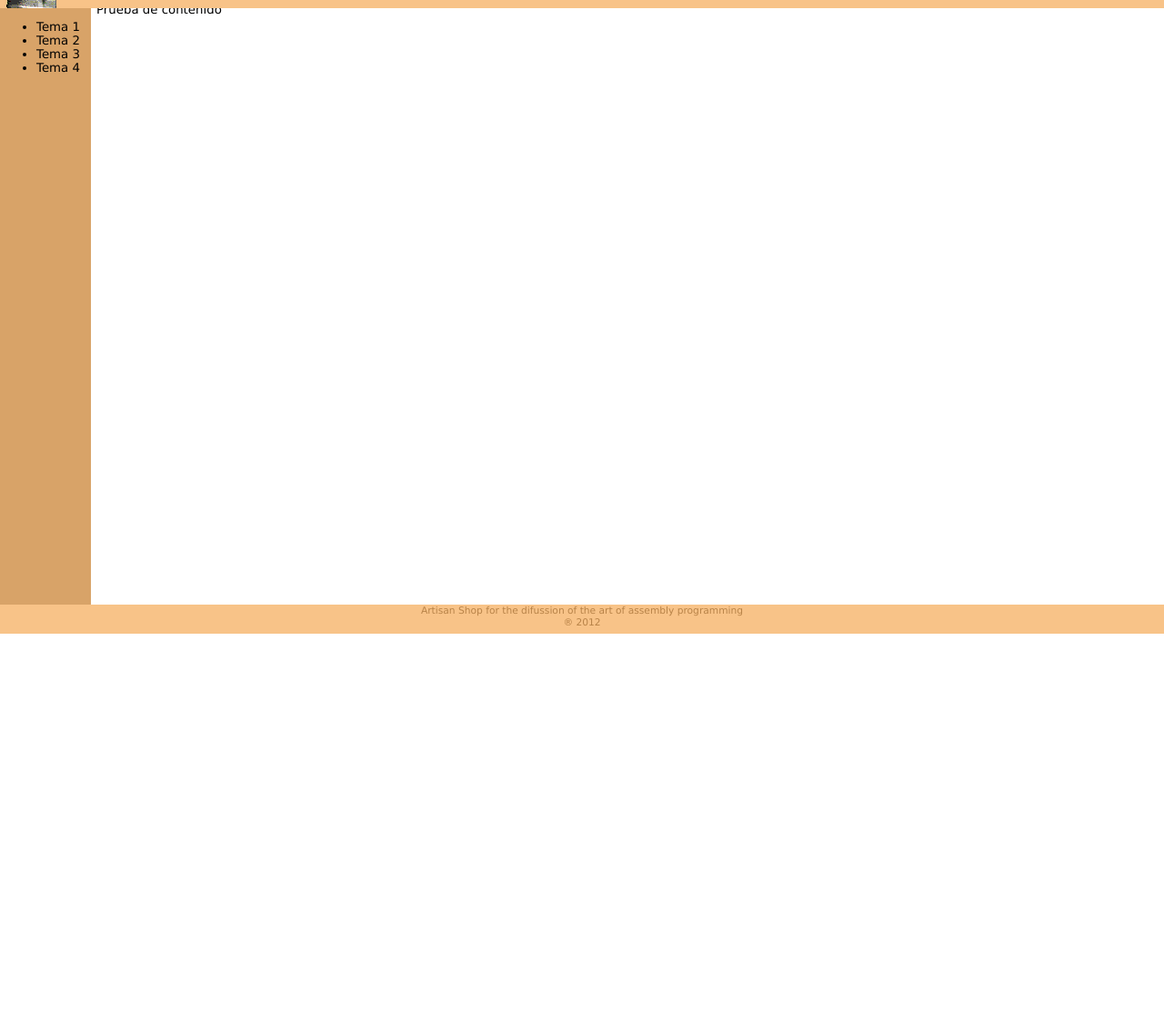
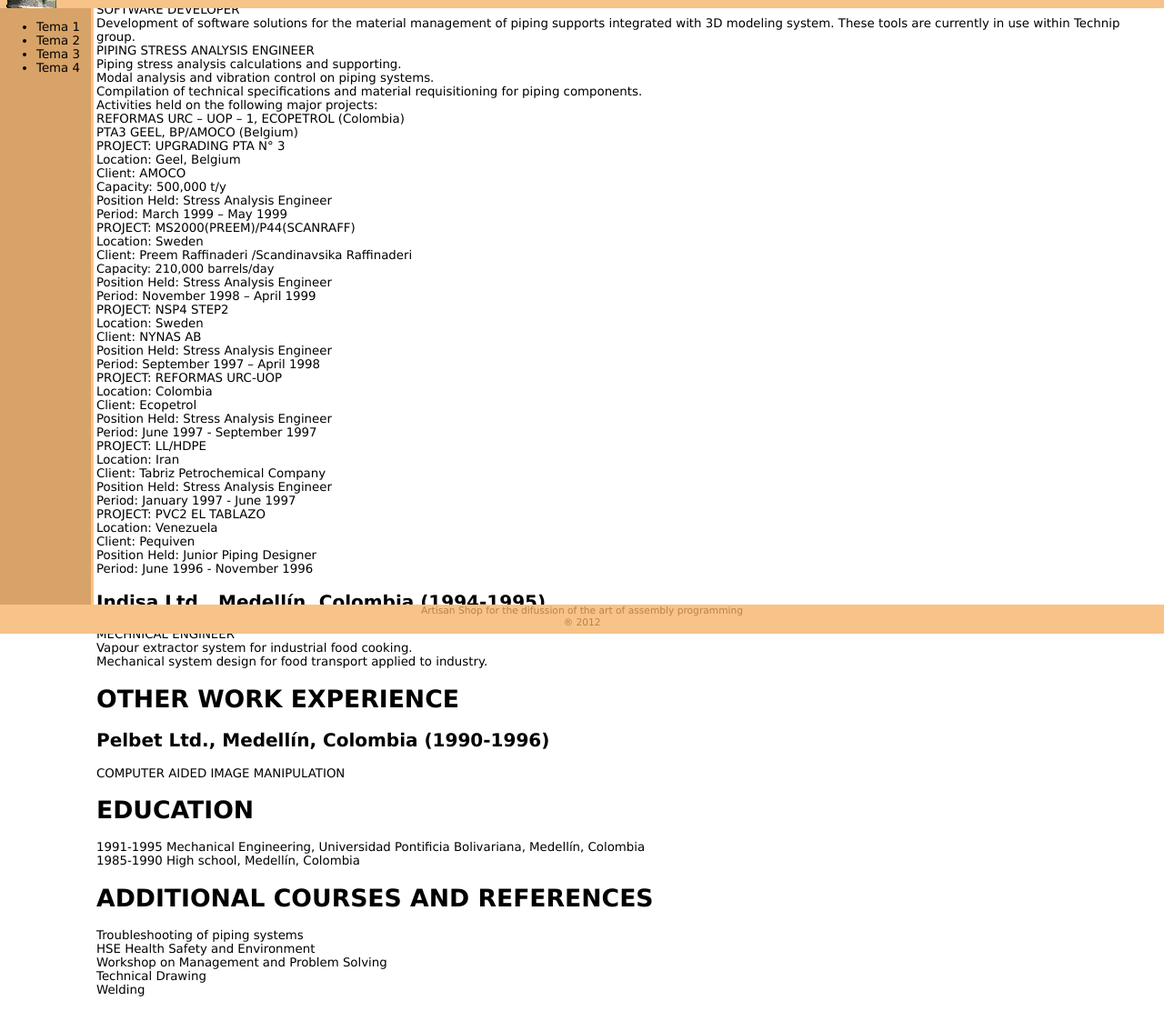
Before and after one commit to pelaillo/pelaillo.github.com, a plain HTML site: page index.html in a window 1280 px wide. Shown: the part 103-1237 px from the top of the page at 91% size. Before the commit the page ends 800 px from the top, so only its background shows below. Drawn offline with Linux system fonts and the light colour scheme.

Commit message:
Small changes

```diff
--- a/index.html
+++ b/index.html
@@ -20,6 +20,86 @@ Artisan Shop<br />
 		<li>Tema 4</li>
 	</ul>
 </div>
-<p>Prueba de contenido</p>
+SOFTWARE DEVELOPER<br>
+Development of software solutions for the material
+management of piping supports integrated with 3D modeling system.
+These tools are currently in use within Technip group.<br>
+PIPING STRESS ANALYSIS ENGINEER<br>
+Piping stress analysis calculations and supporting.<br>
+Modal analysis and vibration control on piping
+systems.<br>
+Compilation of technical specifications and material
+requisitioning for piping components.<br>
+Activities held on the following major projects:<br>
+REFORMAS URC &ndash; UOP &ndash; 1, ECOPETROL
+(Colombia)<br>
+PTA3 GEEL, BP/AMOCO (Belgium)<br>
+PROJECT:	UPGRADING PTA N&deg; 3<br>
+<span class=info>	Location:	Geel, Belgium</FONT><br>
+<span class=info>	Client:	AMOCO</FONT><br>
+<span class=info>	Capacity:	500,000 t/y</FONT><br>
+<span class=info>	Position Held:	Stress
+Analysis Engineer</FONT><br>
+<span class=info>	Period:	March 1999 &ndash;
+May 1999</FONT><br>
+PROJECT:	MS2000(PREEM)/P44(SCANRAFF)<br>
+<span class=info>	Location:	Sweden</FONT><br>
+<span class=info>	Client:	Preem
+Raffinaderi /Scandinavsika Raffinaderi</FONT><br>
+<FONT SIZE=2><span class=info>	Capacity:	210,000
+barrels/day	</FONT></FONT><br>
+<span class=info>	Position Held:	Stress
+Analysis Engineer</FONT><br>
+<span class=info>	Period:	November 1998 &ndash;
+April 1999</FONT><br>
+PROJECT:	NSP4 STEP2<br>
+<span class=info>	Location:	Sweden</FONT><br>
+<span class=info>	Client:	NYNAS AB</FONT><br>
+<span class=info>	Position Held:	Stress
+Analysis Engineer</FONT><br>
+<span class=info>	Period:	September 1997
+&ndash; April 1998</FONT><br>
+PROJECT:	REFORMAS URC-UOP<br>
+<span class=info>	Location:	Colombia</FONT><br>
+<span class=info>	Client:	Ecopetrol</FONT><br>
+<span class=info>	Position Held:	Stress
+Analysis Engineer</FONT><br>
+<span class=info>	Period:	June 1997 -
+September 1997</FONT><br>
+PROJECT:	LL/HDPE<br>
+<span class=info>	Location:	Iran</FONT><br>
+<span class=info>	Client:	Tabriz
+Petrochemical Company</FONT><br>
+<span class=info>	Position Held:	Stress
+Analysis Engineer</FONT><br>
+<span class=info>	Period:	January 1997 -
+June 1997</FONT><br>
+PROJECT:	PVC2 EL TABLAZO<br>
+<span class=info>	Location:	Venezuela</FONT><br>
+<span class=info>	Client:	Pequiven</FONT><br>
+<span class=info>	Position Held:	Junior
+Piping Designer</FONT><br>
+<span class=info>	Period:	June 1996 -
+November 1996</FONT><br>
+<H2>Indisa Ltd., Medell&iacute;n,
+Colombia (1994-1995)</H2>
+MECHNICAL ENGINEER<br>
+Vapour extractor system for industrial food cooking.<br>
+Mechanical system design for food transport applied
+to industry.<br>
+<H1>OTHER WORK EXPERIENCE</H1>
+<H2>Pelbet Ltd., Medell&iacute;n,
+Colombia (1990-1996)</H2>
+COMPUTER AIDED IMAGE MANIPULATION<br>
+<H1>EDUCATION</H1>
+1991-1995 Mechanical Engineering, Universidad
+Pontificia Bolivariana, Medell&iacute;n, Colombia<br>
+1985-1990 High school, Medell&iacute;n, Colombia<br>
+<H1>ADDITIONAL COURSES AND REFERENCES</H1>
+Troubleshooting of piping systems<br>
+HSE Health Safety and Environment<br>
+Workshop on Management and Problem Solving<br>
+Technical Drawing<br>
+Welding<br>
 </body>
 </html>
--- a/main.css
+++ b/main.css
@@ -50,6 +50,7 @@
 		bottom: 32px;
 		background-color: #D8A368;
 		width: 100px;
+		border-right: 3px solid #F8C388;
 	}
 }
 
```
Also changed, not shown: 1 other file.
